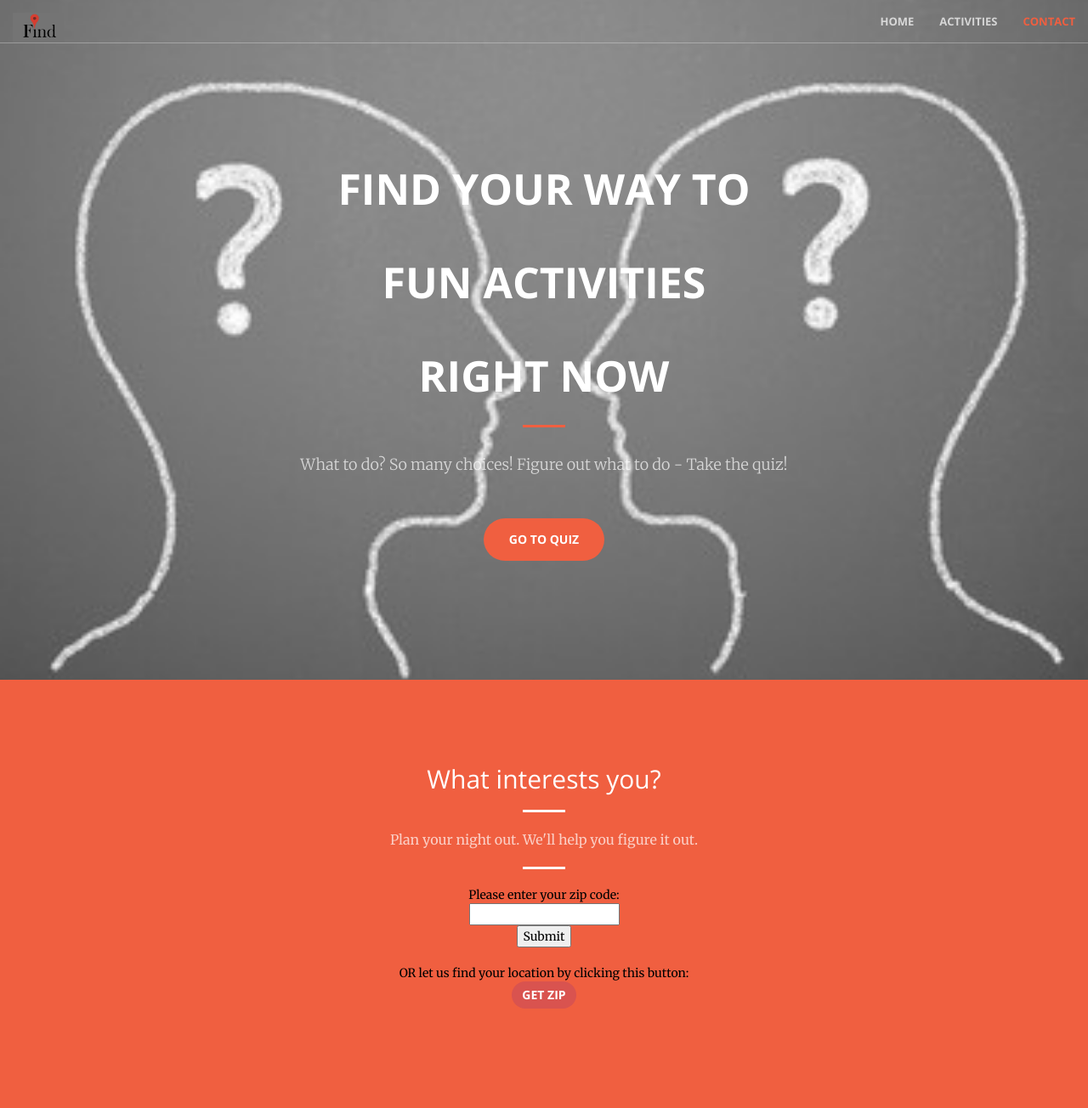
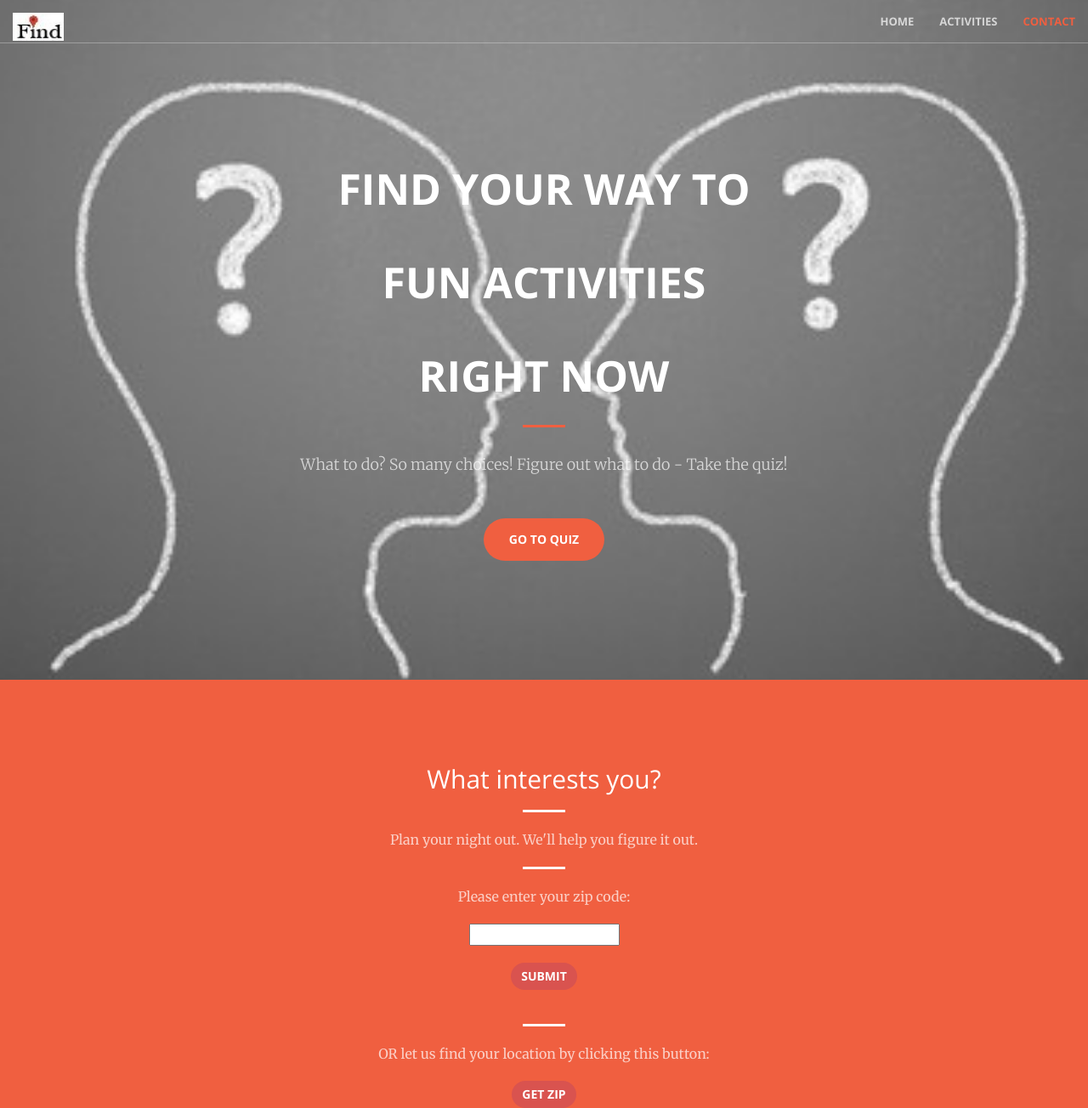
Before and after one commit to EvanRCoffey/CoffeyFlintMendozaGP, a PHP site: page /fromDanasRepo/index.html in a window 1280 px wide. Shown: the top 1304 px of the page at 85% size. Run offline with PHP 8.4, Linux system fonts and the light colour scheme; some libraries are stand-ins or nearby versions.

Commit message:
sending logo page2 buttons media q

```diff
--- a/fromDanasRepo/css/creative.css
+++ b/fromDanasRepo/css/creative.css
@@ -427,5 +427,5 @@ body {
 
 
 #questionArea {
-  color: black;
+  color: #222222;
 }
--- a/fromDanasRepo/index.html
+++ b/fromDanasRepo/index.html
@@ -46,7 +46,7 @@
                 <button type="button" class="navbar-toggle collapsed" data-toggle="collapse" data-target="#bs-example-navbar-collapse-1">
                     <span class="sr-only">Toggle navigation</span> Menu <i class="fa fa-bars"></i>
                 </button>
-                <a class="navbar-brand page-scroll" href="#page-top"><img src="img/Findlogo12.jpg" alt="Find's Logo" style="width:60px;height:35px;"></a>
+                <a class="navbar-brand page-scroll" href="#page-top"><img src="img/Findlogo16.jpg" alt="Find's Logo" style="width:60px;height:33px;"></a>
             </div>
             <!-- Collect the nav links, forms, and other content for toggling -->
             <div class="collapse navbar-collapse" id="bs-example-navbar-collapse-1">
@@ -77,8 +77,7 @@
                 <p>What to do?  So many choices!  Figure out what to do - Take the quiz!</p>
                 <a href="#about" class="btn btn-primary btn-xl page-scroll">Go to Quiz</a>
             </div>
-        </div>
-    </header>
+        </div></header>
     <section class="bg-primary" id="about">
         <div class="container">
             <div class="row">
@@ -87,19 +86,30 @@
                     <hr class="light">
                     <p class="text-faded">Plan your night out. We'll help you figure it out.</p>
                     <hr class="light">
-        <div class="row" id="questionArea">
-            <!--Zip code manual entry-->
-            Please enter your zip code:<br>
-            <input type="text" id="zipCode"><br>
-            <button onclick="readZipCode()">Submit</button><br><br>
-
-            <!--Button to pull user's ZIP-->
-            OR let us find your location by clicking this button:<br>
-            <button id="zip"  class="btn btn-danger"> Get ZIP </button><br><br>
-        </div>
-        </div>
+                    <div class="row" id="questionArea">
+                        <!--Zip code manual entry-->
+                        <p class="text-faded">Please enter your zip code:</p>
+                        <!--  <br> -->
+                        <input type="text" id="zipCode" class="submit1" color="black">
+                        <br>
+                        <br>
+                        <button onclick="readZipCode()" class="btn btn-danger">Submit</button>
+                        <br>
+                        <br>
+                        <hr class="light">
+                        <!-- <br> -->
+                        <!--Button to pull user's ZIP-->
+                        <p class="text-faded">
+                            OR let us find your location by clicking this button:</p>
+                        <!-- <br> -->
+                        <button id="zip" class="btn btn-danger"> Get ZIP </button>
+                        <br>
+                        <br>
+                    </div>
+                </div>
     </section>
 
+   <!-- This is Contact Section-Page 3 -->
 
                             </div>
                         </div>
@@ -119,14 +129,15 @@
                                             </div>
                                             <div class="category-name">
                                                 Sports
+                                                <!-- images provided by pexels.com free photos online! -->
                                             </div>
                                         </div>
                                     </div>
                                 </a>
                             </div>
                             <div class="col-lg-4 col-sm-6">
-                                <a href="img/portfolio/thumbnails/movies3.jpg" class="portfolio-box">
-                                    <img src="img/portfolio/thumbnails/movies3.jpg" class="img-responsive" alt="">
+                                <a href="img/movietheater.jpeg" class="portfolio-box">
+                                    <img src="img/movietheater.jpeg" class="img-responsive" alt="">
                                     <div class="portfolio-box-caption">
                                         <div class="portfolio-box-caption-content">
                                             <div class="project-category text-faded">
@@ -134,6 +145,7 @@
                                             </div>
                                             <div class="category-name">
                                                 Movie
+                                                <!-- movietheater.jpeg is standard licensed by adobe -->
                                             </div>
                                         </div>
                                     </div>
@@ -149,6 +161,7 @@
                                             </div>
                                             <div class="category-name">
                                                 Concert
+                                                <!-- images provided by pexels.com free photos online! -->
                                             </div>
                                         </div>
                                     </div>
@@ -157,14 +170,7 @@
                         </div>
                     </div>
                 </section>
-              <!--   <aside class="bg-dark">
-                    <div class="container text-center">
-                        <div class="call-to-action">
-                            <h2>Find Your Next Adventure Today!</h2>
-                            <a href="http://startbootstrap.com/template-overviews/creative/" class="btn btn-default btn-xl sr-button">Locate Now!</a>
-                        </div>
-                    </div>
-                </aside> -->
+
                 <section id="contact">
                     <div class="container">
                         <div class="row">
```
Also changed, not shown: fromDanasRepo/img/Findlogo16.jpg (added), fromDanasRepo/img/movietheater.jpeg (added).
